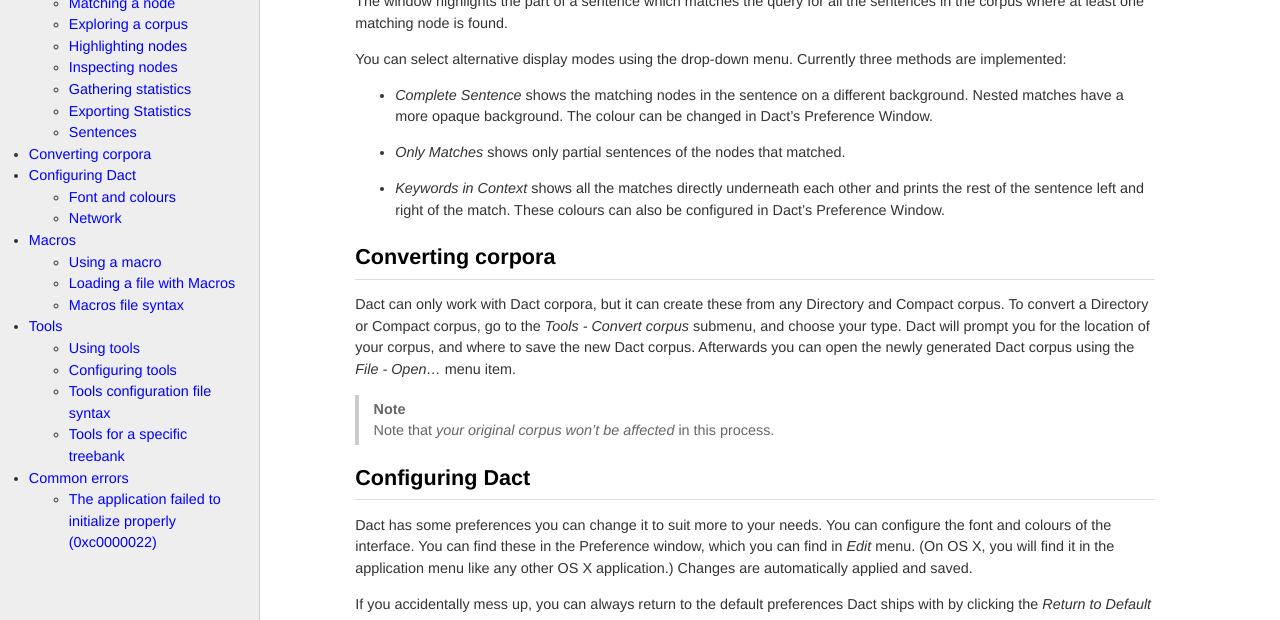
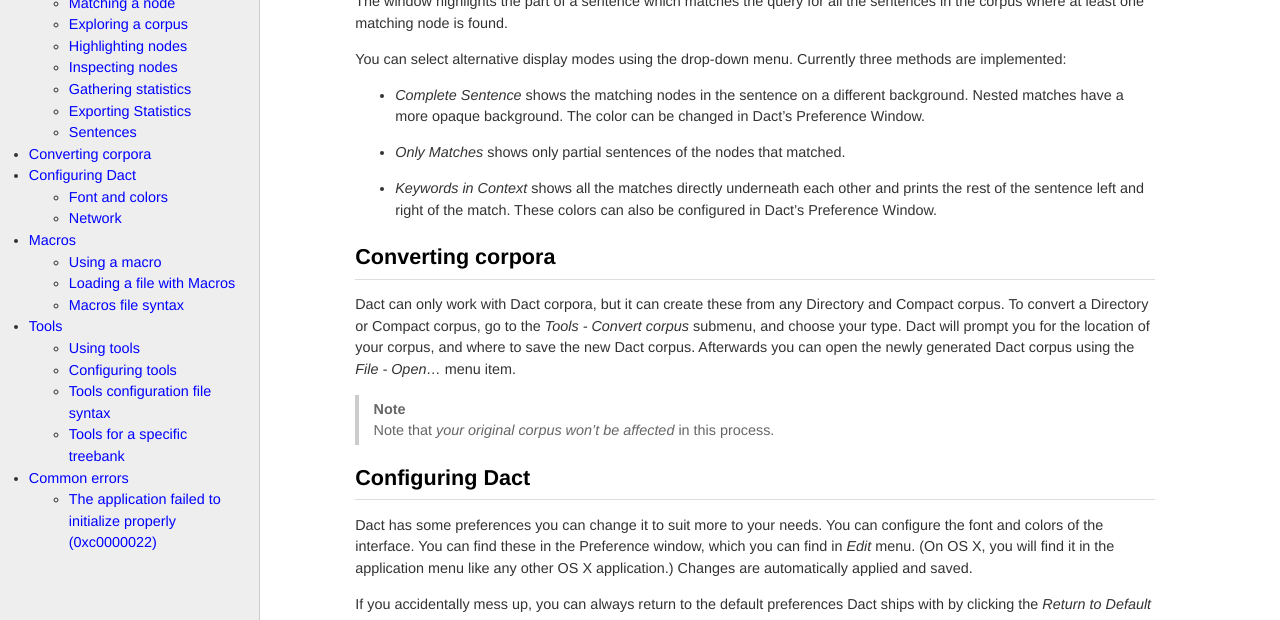
Before and after one commit to rug-compling/dact, a Jekyll site: the page built from manual/index.md, in a window 1280 px wide and 1400 px high, scrolled down 9293 px. Shown: the part 173-793 px from the top of the window. Built offline with Jekyll 4.4.1, drawn with Linux system fonts in a browser that asks for light colours; nearby versions of some CDN libraries; some of the changed text lies outside the part shown.

Commit message:
One type and s/colour/color/g.

```diff
--- a/manual/index.md
+++ b/manual/index.md
@@ -267,14 +267,14 @@
 After selecting an entry, its parse tree is shown in the right pane. To
 easier to spot interesting phenomena, or test a query, you can enter a
 separate query in the highlight field. Each node matching the highlight
-query will be coloured:
+query will be colored:
 
 ![](images/highlighted-nodes.png)
 
 Initially, the filter query is used as the highlight query.
 
 Matching nodes will be highlighted in the tree in green (you can alter
-this colour in the Preferences). The buttons *Zoom In* and *Zoom Out*
+this color in the Preferences). The buttons *Zoom In* and *Zoom Out*
 can be used to scale the tree. *Previous Node* and *Next Node* will walk
 you through all the matching nodes. You can use *Ctrl+Left*
 and*Ctrl+Right* as well. The focussed node will then be marked by a
@@ -372,14 +372,14 @@
 
 -   *Complete Sentence* shows the matching nodes in the sentence on a
     different background. Nested matches have a more opaque background.
-    The colour can be changed in Dact's Preference Window.
+    The color can be changed in Dact's Preference Window.
 
 -   *Only Matches* shows only partial sentences of the nodes that
     matched.
 
 -   *Keywords in Context* shows all the matches directly underneath each
     other and prints the rest of the sentence left and right of the
-    match. These colours can also be configured in Dact's Preference
+    match. These colors can also be configured in Dact's Preference
     Window.
 
 ## Converting corpora
@@ -398,7 +398,7 @@
 ## Configuring Dact
 
 Dact has some preferences you can change it to suit more to your needs.
-You can configure the font and colours of the interface. You can find
+You can configure the font and colors of the interface. You can find
 these in the Preference window, which you can find in *Edit* menu. (On
 OS X, you will find it in the application menu like any other OS X
 application.) Changes are automatically applied and saved.
@@ -409,9 +409,9 @@
 
 ![](images/preferences-window.png)
 
-### Font and colours
+### Font and colors
 
-Dact allows you to choose your own colours and font used in the
+Dact allows you to choose your own colors and font used in the
 interface to some extend.
 
 Note that the OS X version of Dact does not have a *Font* tab. In the
```
Also changed, not shown: other parts of manual/index.md (+1 -1 lines).
